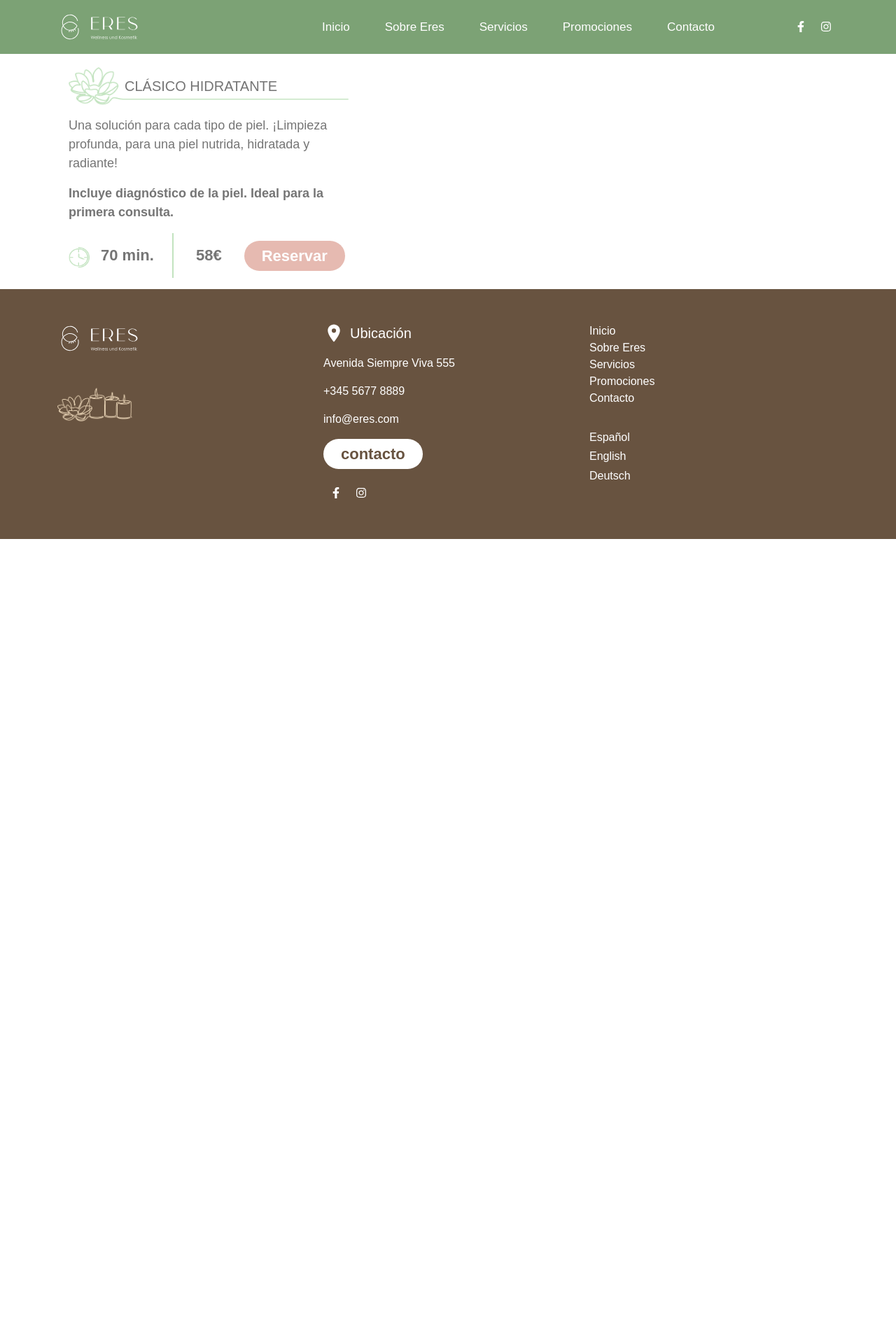
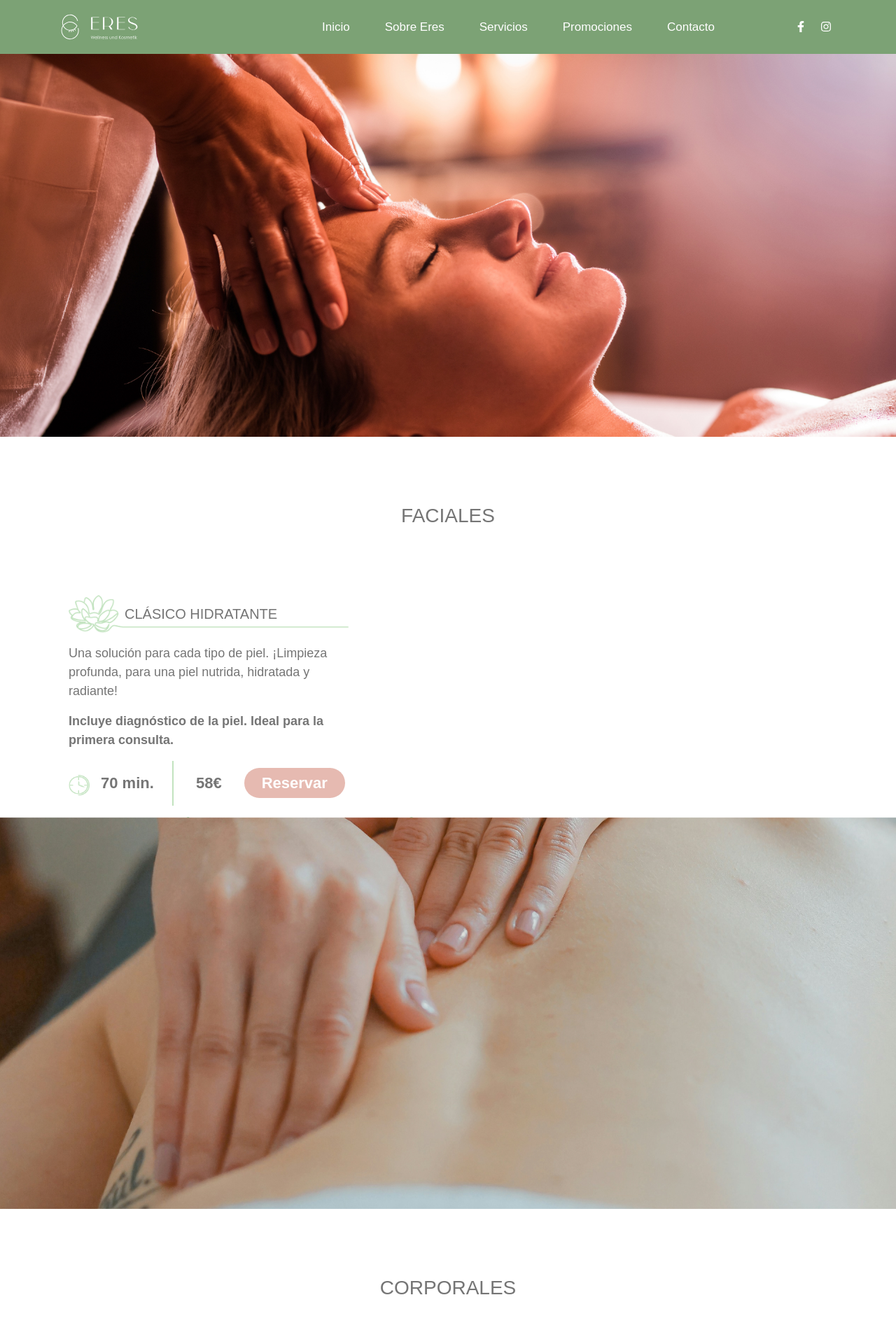
Before and after one commit to Kimiolivero666/Eres, a Next.js app: page /Servicios in a window 1280 px wide. Shown: the top 1920 px of the page at 70% size. Before the commit the page ends 800 px from the top, so only its background shows below. Built offline with nearby package versions, Linux system fonts and the light colour scheme; a web font is replaced by a local one.

Commit message:
servicios sin terminar

```diff
--- a/src/app/Servicios/page.tsx
+++ b/src/app/Servicios/page.tsx
@@ -2,19 +2,55 @@ import React from 'react'
 import Card from '@/components/Card'
 import styles from "./servicios.module.css";
 import { Container } from 'react-bootstrap';
+import Image from 'next/image';
+
 
 
 const page = () => {
   return (
     <div className={styles.page}>
+
+      <Image
+        src='/images/img-1.jpg'
+        width={1920}
+        height={1080}
+        className={styles.imagen}
+        alt=''
+      />
+
+      <h3 className={styles.titulo}>
+        FACIALES
+      </h3>
+
       <Container>
         <Card
-        title='CLÁSICO HIDRATANTE'
-        description='Una solución para cada tipo de piel. ¡Limpieza profunda, para una piel nutrida, hidratada y radiante!'
-        description2='Incluye diagnóstico de la piel. Ideal para la primera consulta.'
-        minutos='70 min.'
+          title='CLÁSICO HIDRATANTE'
+          description='Una solución para cada tipo de piel. ¡Limpieza profunda, para una piel nutrida, hidratada y radiante!'
+          description2='Incluye diagnóstico de la piel. Ideal para la primera consulta.'
+          minutos='70 min.'
         />
-    </Container>
+
+      </Container>
+      <Image
+        src='/images/img-2.jpg'
+        width={1920}
+        height={1080}
+        className={styles.imagen}
+        alt=''
+      />
+      <h3 className={styles.titulo}>
+        CORPORALES
+      </h3>
+
+      <Container>
+        <Card
+          title='CLÁSICO HIDRATANTE'
+          description='Una solución para cada tipo de piel. ¡Limpieza profunda, para una piel nutrida, hidratada y radiante!'
+          description2='Incluye diagnóstico de la piel. Ideal para la primera consulta.'
+          minutos='70 min.'
+        />
+
+      </Container>
     </div>
   )
 }
--- a/src/app/Servicios/servicios.module.css
+++ b/src/app/Servicios/servicios.module.css
@@ -1,3 +1,18 @@
 .page{
+    margin-top: 4rem;
+}
+
+.imagen {
+    object-fit: cover;
+    width: 100%;
+    height: 70vh;
+}
+
+.titulo {
+    color: var(--gris);
+    margin-bottom: 3rem;
+    text-align: center;
     margin-top: 6rem;
+    margin-bottom: 6rem;
+
 }
```
Also changed, not shown: src/app/page.tsx (+9 -9 lines).
